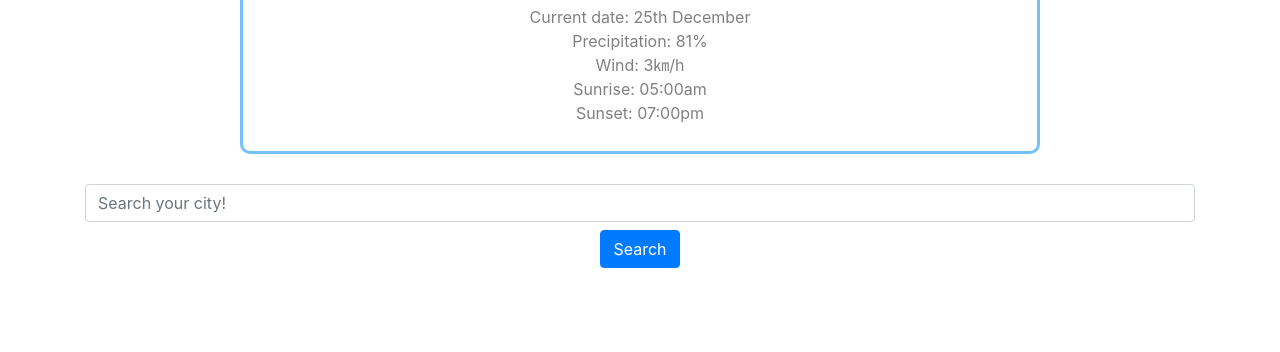
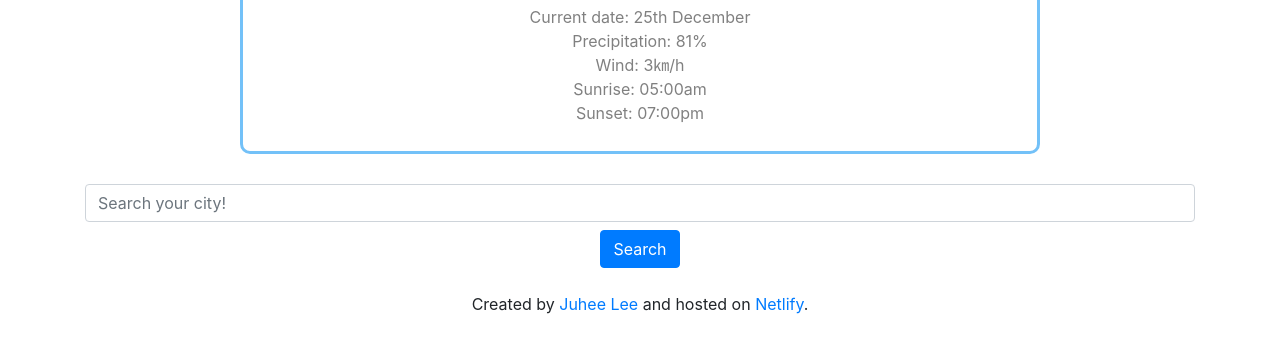
Before and after one commit to Jyupi/jyupiweather, a website built with Parcel: page index.html in a window 1280 px wide. Shown: the part 162-514 px from the top of the page. Built offline with nearby package versions, Linux system fonts and the light colour scheme.

Commit message:
Update index.html added footer

```diff
--- a/index.html
+++ b/index.html
@@ -39,6 +39,12 @@
       </div>
     </div>
 
+
+
+    <footer class="text-center mt-4">
+      <p>Created by <a href="https://github.com/Jyupi" target="_blank">Juhee Lee</a> and hosted on <a href="https://www.netlify.com" target="_blank">Netlify</a>.</p>
+    </footer>
+
     <script src="weather2.js"></script>
   </body>
 </html>
```
